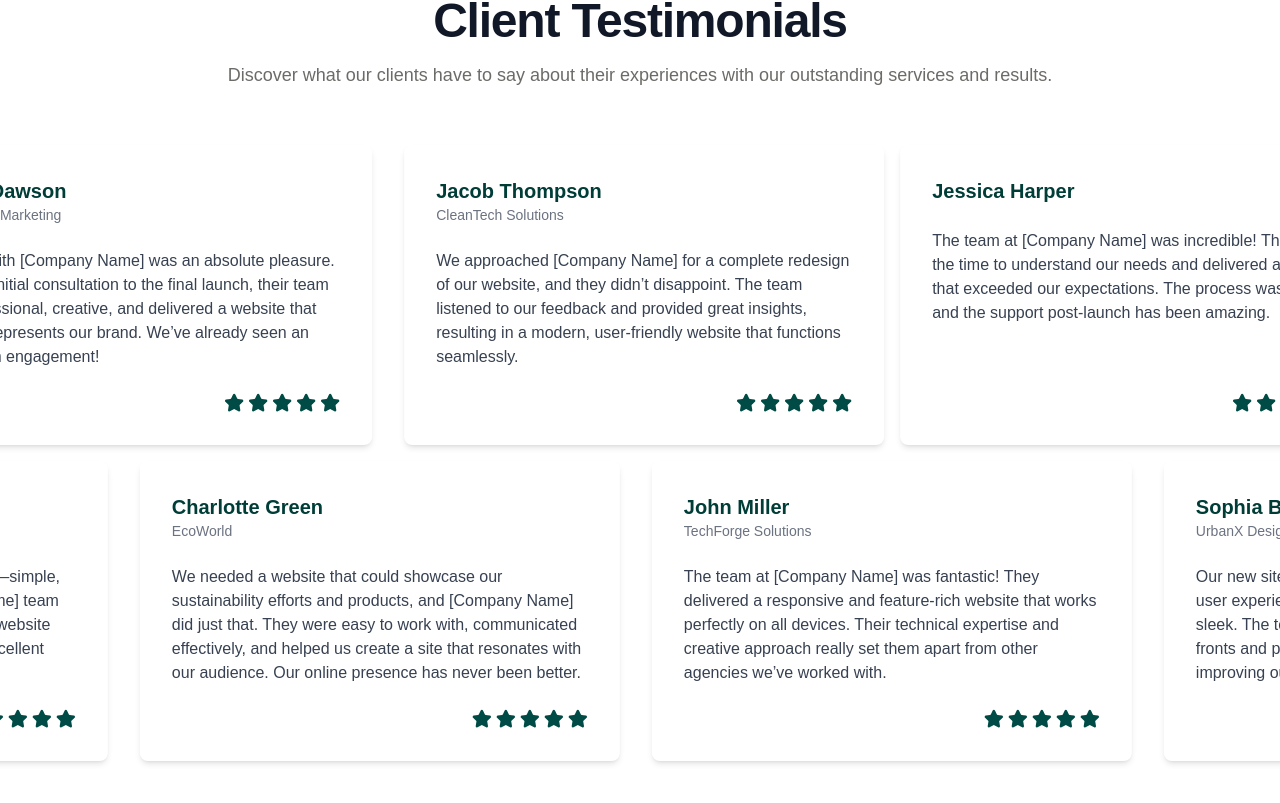
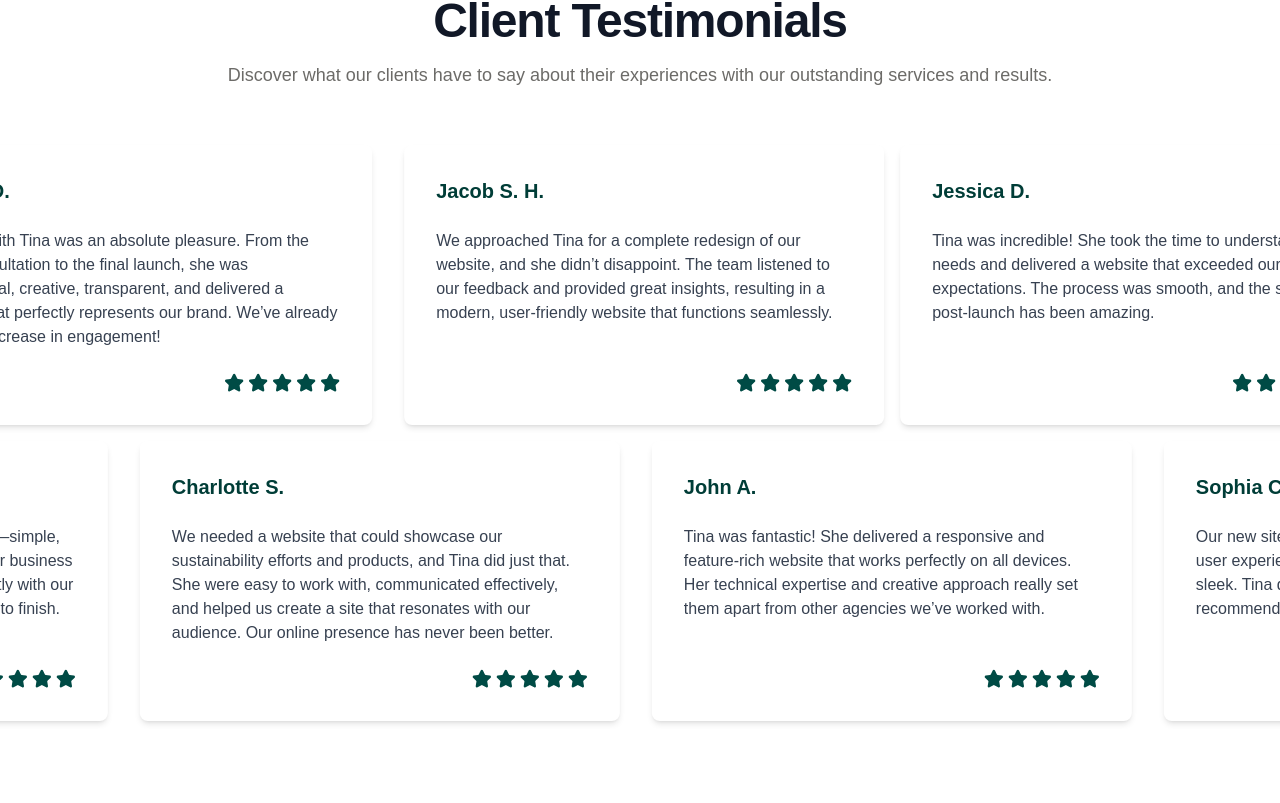
Before and after one commit to tmchuynh/business_with_a_smile, a Next.js app: page / in a window 1280 px wide. Shown: the part 2439-3242 px from the top of the page. Built offline with nearby package versions, Linux system fonts and the light colour scheme.

Commit message:
update testimonials

```diff
--- a/src/components/Testimonials.tsx
+++ b/src/components/Testimonials.tsx
@@ -3,98 +3,85 @@ import Marquee from './ui/marquee';
 
 const testimonials = [
     {
-        name: 'Jessica Harper',
-        text: 'The team at [Company Name] was incredible! They took the time to understand our needs and delivered a website that exceeded our expectations. The process was smooth, and the support post-launch has been amazing.',
+        name: 'Jessica D.',
+        text: 'Tina was incredible! She took the time to understand our needs and delivered a website that exceeded our expectations. The process was smooth, and the support post-launch has been amazing.',
         rating: 5,
     },
     {
-        name: 'Thomas Harris',
-        company: 'GreenWay Solutions',
-        text: 'We partnered with [Company Name] for our e-commerce site, and they really brought our vision to life. The attention to detail, from design to functionality, was top-notch. We’ve seen a significant boost in traffic and sales.',
+        name: 'Justin P.',
+        company: 'International Activities Club',
+        text: 'Tina was incredible! She took the time to understand our needs and delivered a website that exceeded our expectations. The process was smooth, and the support post-launch has been amazing.',
         rating: 5,
     },
     {
-        name: 'Olivia Martinez',
-        company: 'QuickFit Apparel',
-        text: 'I couldn’t be happier with the website redesign that [Company Name] delivered. They were responsive, creative, and helped us streamline the user experience. The result is a clean, modern site that perfectly matches our brand.',
+        name: 'Thomas H.',
+        text: 'We partnered with Tina for our e-commerce site, and she really brought our vision to life. The attention to detail, from design to functionality, was top-notch. We’ve seen a significant boost in traffic and sales.',
+        rating: 5,
+    },
+    {
+        name: 'Olivia M.',
+        text: 'I couldn’t be happier with the website redesign that Tina delivered. She was responsive, creative, and helped us streamline the user experience. The result is a clean, modern site that perfectly matches our brand.',
         rating: 4,
     },
     {
-        name: 'Matthew Clark',
-        company: 'Glamour Cosmetics',
-        text: 'We had a complex set of requirements, and [Company Name] delivered on every aspect. They took the time to understand our needs, and the project was completed on time. Our website is now faster, cleaner, and much easier to navigate.',
+        name: 'Matthew C.',
+        text: 'We had a complex set of requirements, and Tina delivered on every aspect. She took the time to understand our needs, and the project was completed on time. Our website is now faster, cleaner, and much easier to navigate.',
         rating: 4,
     },
     {
-        name: 'Sarah Williams',
-        company: 'Redstone Realty',
-        text: 'The [Company Name] team completely revamped our property listings site. They worked closely with us throughout the project and made sure we were always in the loop. The final product is stunning and user-friendly.',
+        name: 'Sam H.',
+        company: 'First Galaxy Inc.',
+        text: 'Tina completely revamped our property listings site. She worked closely with us throughout the project and made sure we were always in the loop. The final product is stunning and user-friendly.',
         rating: 5,
     },
     {
-        name: 'David Johnson',
-        company: 'WebTech Innovators',
-        text: 'As a tech company ourselves, we were picky about the website we wanted, and [Company Name] nailed it. From the design to the backend, their attention to detail and technical expertise were outstanding. Highly recommend!',
+        name: 'Emma D.',
+        text: 'Working with Tina was an absolute pleasure. From the initial consultation to the final launch, she was professional, creative, transparent, and delivered a website that perfectly represents our brand. We’ve already seen an increase in engagement!',
         rating: 5,
     },
     {
-        name: 'Emma Dawson',
-        company: 'BrightWave Marketing',
-        text: 'Working with [Company Name] was an absolute pleasure. From the initial consultation to the final launch, their team was professional, creative, and delivered a website that perfectly represents our brand. We’ve already seen an increase in engagement!',
+        name: 'Jacob S. H.',
+        text: 'We approached Tina for a complete redesign of our website, and she didn’t disappoint. The team listened to our feedback and provided great insights, resulting in a modern, user-friendly website that functions seamlessly.',
         rating: 5,
     },
     {
-        name: 'Jacob Thompson',
-        company: 'CleanTech Solutions',
-        text: 'We approached [Company Name] for a complete redesign of our website, and they didn’t disappoint. The team listened to our feedback and provided great insights, resulting in a modern, user-friendly website that functions seamlessly.',
+        name: 'Lily R.',
+        text: 'The website Tina designed for us has been a game-changer. It’s fast, responsive, and beautifully designed. Our clients love it, and we’re seeing an uptick in inquiries and conversions. Highly recommend them for any web project!',
         rating: 5,
     },
     {
-        name: 'Lily Foster',
-        company: 'FitTech Innovations',
-        text: 'The website [Company Name] designed for us has been a game-changer. It’s fast, responsive, and beautifully designed. Our clients love it, and we’re seeing an uptick in inquiries and conversions. Highly recommend them for any web project!',
+        name: 'Daniel C.',
+        text: 'Our new website is exactly what we envisioned—simple, sleek, and easy to navigate. Tina understood our business goals and delivered a website that aligns perfectly with our vision. It was an excellent experience from start to finish.',
+        rating: 4,
+    },
+    {
+        name: 'Charlotte S.',
+        text: 'We needed a website that could showcase our sustainability efforts and products, and Tina did just that. She were easy to work with, communicated effectively, and helped us create a site that resonates with our audience. Our online presence has never been better.',
         rating: 5,
     },
     {
-        name: 'Daniel Scott',
-        company: 'Alpha Ventures',
-        text: 'Our new website is exactly what we envisioned—simple, sleek, and easy to navigate. The [Company Name] team understood our business goals and delivered a website that aligns perfectly with our vision. It was an excellent experience from start to finish.',
+        name: 'John A.',
+        text: 'Tina was fantastic! She delivered a responsive and feature-rich website that works perfectly on all devices. Her technical expertise and creative approach really set them apart from other agencies we’ve worked with.',
+        rating: 5,
+    },
+    {
+        name: 'Sophia C. L.',
+        text: 'Our new site is exactly what we wanted, and more! The user experience is fantastic, and the design is modern and sleek. Tina delivered on all fronts and provided valuable recommendations for improving our online presence.',
         rating: 4,
     },
     {
-        name: 'Charlotte Green',
-        company: 'EcoWorld',
-        text: 'We needed a website that could showcase our sustainability efforts and products, and [Company Name] did just that. They were easy to work with, communicated effectively, and helped us create a site that resonates with our audience. Our online presence has never been better.',
+        name: 'Ryan P.',
+        text: 'I’m so pleased with the website that Tina developed for us. She took our vague ideas and turned them into a stunning, functional site. She was professional throughout, and the project was completed on time and within budget.',
         rating: 5,
     },
     {
-        name: 'John Miller',
-        company: 'TechForge Solutions',
-        text: 'The team at [Company Name] was fantastic! They delivered a responsive and feature-rich website that works perfectly on all devices. Their technical expertise and creative approach really set them apart from other agencies we’ve worked with.',
+        name: 'Grace V.',
+        text: 'Tina exceeded our expectations. Her process was collaborative, and she truly understood our needs. The new website is intuitive, stylish, and performs beautifully on all devices. I would highly recommend her for any web development project.',
         rating: 5,
     },
     {
-        name: 'Sophia Bell',
-        company: 'UrbanX Design',
-        text: 'Our new site is exactly what we wanted, and more! The user experience is fantastic, and the design is modern and sleek. The team at [Company Name] delivered on all fronts and provided valuable recommendations for improving our online presence.',
-        rating: 4,
-    },
-    {
-        name: 'Ryan Brooks',
-        company: 'CloudSpace Hosting',
-        text: 'I’m so pleased with the website that [Company Name] developed for us. They took our vague ideas and turned them into a stunning, functional site. They were professional throughout, and the project was completed on time and within budget.',
-        rating: 5,
-    },
-    {
-        name: 'Grace Lee',
-        company: 'MoonTech Innovations',
-        text: 'The [Company Name] team exceeded our expectations. Their process was collaborative, and they truly understood our needs. The new website is intuitive, stylish, and performs beautifully on all devices. I would highly recommend them for any web development project.',
-        rating: 5,
-    },
-    {
-        name: 'Michael Smith',
-        company: 'Global Supply Co.',
-        text: 'Working with [Company Name] was a great experience. They made the entire web development process easy and stress-free. They created a clean, professional website that represents our brand perfectly. The project was completed ahead of schedule, too!',
+        name: 'Michael F.',
+        text: 'Working with Tina was a great experience. She made the entire web development process easy and stress-free. She created a clean, professional website that represents our brand perfectly. The project was completed ahead of schedule, too!',
         rating: 4,
     },
 ];
--- a/src/components/ui/marquee.tsx
+++ b/src/components/ui/marquee.tsx
@@ -14,7 +14,7 @@ interface MarqueeProps {
 export default function Marquee( {
     className,
     reverse,
-    pauseOnHover = true,
+    pauseOnHover = false,
     children,
     vertical = false,
     repeat = 2,
```
